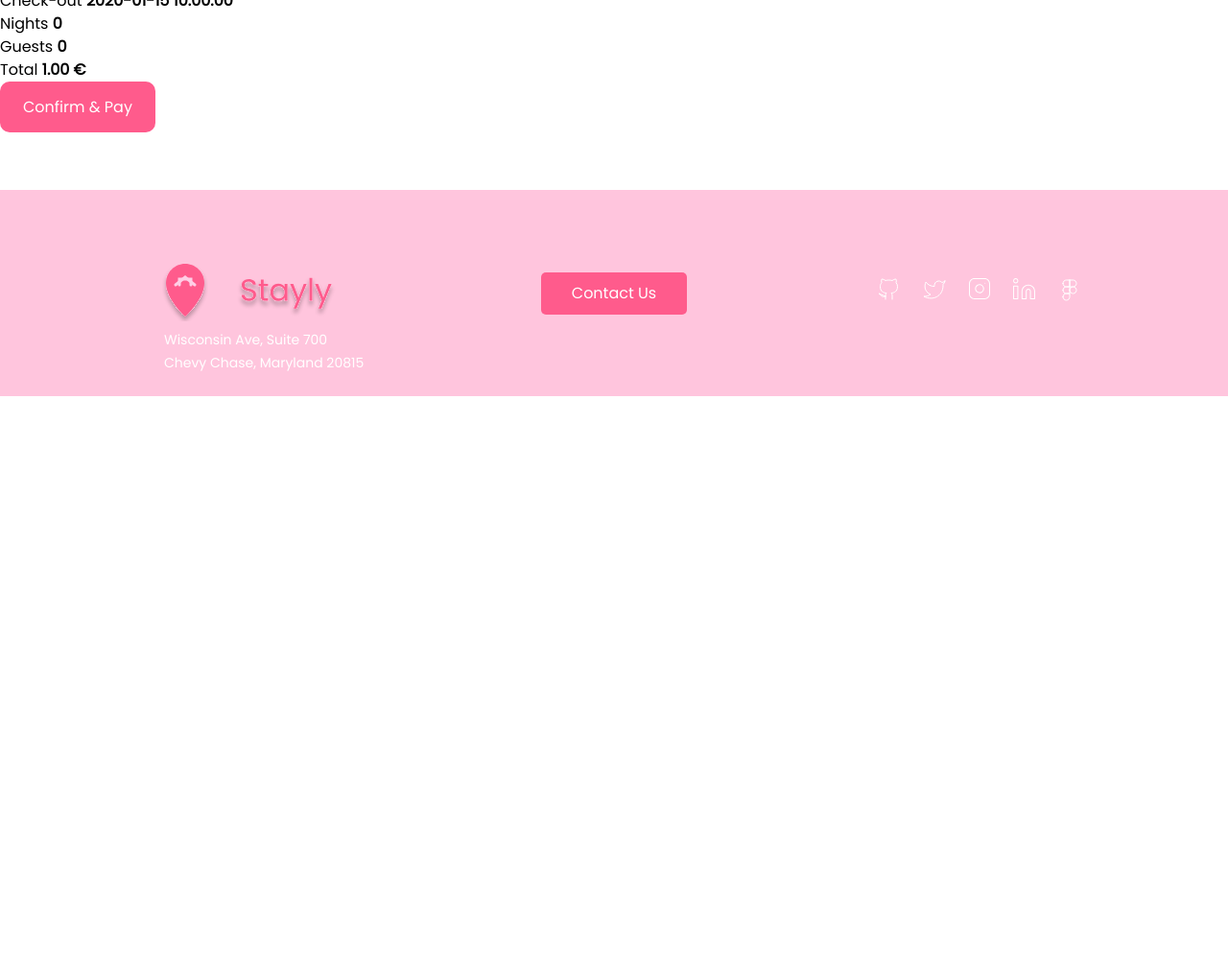
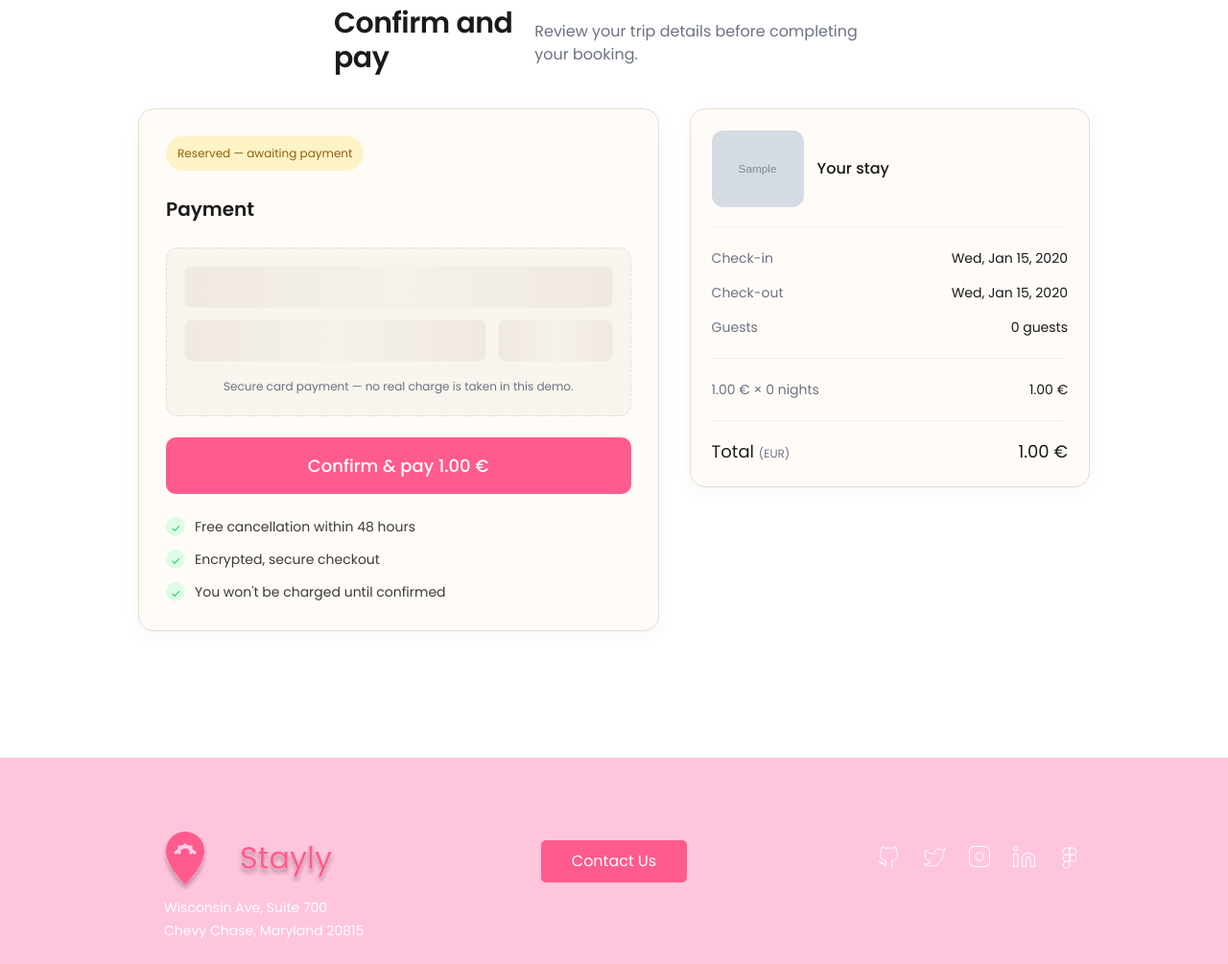
Before and after one commit to nacho-castelao/Stayly, a PHP site: the page made by views/payment/show.php in a window 1280 px wide. Shown: the part 231-1236 px from the top of the page at 96% size. Before the commit the page ends 644 px from the top, so only its background shows below. Run offline with PHP 8.4, Linux system fonts and the light colour scheme; tables that the repository leaves empty or names only in its code hold one stand-in row (values such as "Sample post"); the template is opened without the code that fills it: most values are stand-ins (such as "Sample title", 1, 10 or a date in 2020); grey boxes marked "Sample" are stand-in pictures; some libraries are stand-ins or nearby versions.

Commit message:
feat: redesign payment page as a two-column checkout
Enrich PaymentController::show to load the booked property and its
cover image, then rebuild views/payment/show.php into a checkout with
a payment panel and a sticky trip/price summary card. Add payment.css
using the existing design tokens.

Co-Authored-By: Claude Opus 4.8 <noreply@anthropic.com>

```diff
--- /dev/null
+++ b/assets/css/payment.css
@@ -0,0 +1,289 @@
+/* Payment / checkout page (views/payment/show.php).
+   Uses the design tokens defined in style.css (:root). */
+
+.checkout {
+  max-width: 1040px;
+  margin: 0 auto;
+  padding: 32px 24px 72px;
+  font-family: var(--font-family);
+  color: var(--text-primary);
+}
+
+.checkout__back {
+  display: inline-flex;
+  align-items: center;
+  gap: 8px;
+  font-size: var(--font-size-body-small);
+  color: var(--text-tertiary);
+  text-decoration: none;
+  margin-bottom: 20px;
+  transition: color 0.15s;
+}
+
+.checkout__back:hover {
+  color: var(--primary-500);
+}
+
+.checkout__head {
+  margin-bottom: 28px;
+}
+
+.checkout__head h1 {
+  font-family: "Poppins-SemiBold", var(--font-family);
+  font-size: 30px;
+  line-height: 1.2;
+  letter-spacing: var(--letter-spacing-h1);
+  margin: 0 0 6px;
+}
+
+.checkout__sub {
+  margin: 0;
+  color: var(--text-tertiary);
+  font-size: var(--font-size-body);
+}
+
+.checkout__grid {
+  display: grid;
+  grid-template-columns: 1.3fr 1fr;
+  gap: 32px;
+  align-items: start;
+}
+
+/* ---------- Payment panel ---------- */
+
+.pay-card {
+  background: var(--bg-cards);
+  border: 1px solid var(--border-default);
+  border-radius: 16px;
+  padding: 28px;
+  box-shadow: 0 4px 20px rgba(26, 26, 26, 0.04);
+}
+
+.pay-card__status {
+  margin-bottom: 18px;
+}
+
+.pay-card__badge {
+  display: inline-flex;
+  align-items: center;
+  gap: 6px;
+  background: var(--warning-subtle);
+  color: #92600a;
+  font-size: var(--font-size-caption);
+  font-weight: var(--font-weight-medium);
+  padding: 6px 12px;
+  border-radius: 999px;
+}
+
+.pay-card__title {
+  font-family: "Poppins-SemiBold", var(--font-family);
+  font-size: 20px;
+  margin: 0 0 18px;
+}
+
+/* Faux payment element standing in for a real provider's iframe */
+.pay-card__placeholder {
+  border: 1px dashed var(--border-default);
+  border-radius: 12px;
+  padding: 18px;
+  background: var(--bg-hover);
+  margin-bottom: 22px;
+}
+
+.pay-field {
+  height: 44px;
+  border-radius: 8px;
+  background: linear-gradient(90deg, #efe9e1 0%, #f6f1ea 50%, #efe9e1 100%);
+  border: 1px solid var(--border-subtle);
+}
+
+.pay-field--lg {
+  margin-bottom: 12px;
+}
+
+.pay-field-row {
+  display: flex;
+  gap: 12px;
+}
+
+.pay-field-row .pay-field {
+  flex: 1;
+}
+
+.pay-field--sm {
+  max-width: 120px;
+}
+
+.pay-card__note {
+  margin: 14px 0 0;
+  font-size: var(--font-size-caption);
+  color: var(--text-tertiary);
+  text-align: center;
+}
+
+.pay-card__form {
+  margin: 0;
+}
+
+.pay-card__submit {
+  width: 100%;
+  font-family: "Poppins-Medium", var(--font-family);
+  font-size: var(--font-size-body-large);
+  padding: 16px 24px;
+}
+
+.pay-card__trust {
+  list-style: none;
+  margin: 22px 0 0;
+  padding: 0;
+  display: grid;
+  gap: 10px;
+}
+
+.pay-card__trust li {
+  display: flex;
+  align-items: center;
+  gap: 10px;
+  font-size: var(--font-size-body-small);
+  color: var(--text-secondary);
+}
+
+.pay-card__tick {
+  display: inline-grid;
+  place-items: center;
+  width: 20px;
+  height: 20px;
+  flex-shrink: 0;
+  border-radius: 50%;
+  background: var(--success-subtle);
+  color: var(--success-primary);
+  font-size: 12px;
+}
+
+/* ---------- Summary card ---------- */
+
+.checkout__aside {
+  position: sticky;
+  top: 24px;
+}
+
+.summary-card {
+  background: var(--bg-cards);
+  border: 1px solid var(--border-default);
+  border-radius: 16px;
+  padding: 22px;
+  box-shadow: 0 4px 20px rgba(26, 26, 26, 0.04);
+}
+
+.summary-card__property {
+  display: flex;
+  gap: 14px;
+  align-items: center;
+}
+
+.summary-card__img {
+  width: 96px;
+  height: 80px;
+  object-fit: cover;
+  border-radius: 12px;
+  flex-shrink: 0;
+}
+
+.summary-card__img--ph {
+  background: var(--bg-section);
+}
+
+.summary-card__property-info {
+  display: flex;
+  flex-direction: column;
+  gap: 4px;
+  min-width: 0;
+}
+
+.summary-card__name {
+  font-family: "Poppins-Medium", var(--font-family);
+  font-size: var(--font-size-body);
+  line-height: 1.3;
+}
+
+.summary-card__location {
+  font-size: var(--font-size-body-small);
+  color: var(--text-tertiary);
+}
+
+.summary-card__divider {
+  height: 1px;
+  background: var(--border-subtle);
+  margin: 20px 0;
+}
+
+.summary-card__trip,
+.summary-card__price {
+  margin: 0;
+  display: grid;
+  gap: 12px;
+}
+
+.summary-card__row {
+  display: flex;
+  justify-content: space-between;
+  align-items: baseline;
+  gap: 16px;
+}
+
+.summary-card__row dt {
+  color: var(--text-tertiary);
+  font-size: var(--font-size-body-small);
+}
+
+.summary-card__row dd {
+  margin: 0;
+  font-size: var(--font-size-body-small);
+  color: var(--text-primary);
+  text-align: right;
+  font-weight: var(--font-weight-medium);
+}
+
+.summary-card__total {
+  display: flex;
+  justify-content: space-between;
+  align-items: baseline;
+  font-family: "Poppins-SemiBold", var(--font-family);
+  font-size: var(--font-size-body-large);
+}
+
+.summary-card__total small {
+  color: var(--text-tertiary);
+  font-weight: var(--font-weight-regular);
+  font-size: var(--font-size-caption);
+}
+
+/* ---------- Responsive ---------- */
+
+@media (max-width: 880px) {
+  .checkout__grid {
+    grid-template-columns: 1fr;
+    gap: 24px;
+  }
+
+  /* Put the price summary first on narrow screens */
+  .checkout__aside {
+    position: static;
+    order: -1;
+  }
+}
+
+@media (max-width: 480px) {
+  .checkout {
+    padding: 24px 16px 56px;
+  }
+
+  .checkout__head h1 {
+    font-size: 24px;
+  }
+
+  .pay-card,
+  .summary-card {
+    padding: 20px 18px;
+  }
+}
--- a/views/payment/show.php
+++ b/views/payment/show.php
@@ -1,26 +1,122 @@
 <?php
 // Rendered by PaymentController::show() between the layout header and footer.
-// $booking is the awaiting_payment row owned by the current user.
+// $booking  — the awaiting_payment row owned by the current user.
+// $property — the booked property (may be []), $mainImage — cover image path|null.
 $nights = (int) (new DateTimeImmutable($booking['start_date']))
     ->diff(new DateTimeImmutable($booking['end_date']))->days;
+
+$total       = (float) $booking['total_price'];
+$perNight    = $nights > 0 ? $total / $nights : $total;
+$title       = $property['title'] ?? 'Your stay';
+$city        = $property['city'] ?? null;
+$guests      = (int) $booking['guests'];
+
+$fmtDate = static fn(string $iso): string =>
+    (new DateTimeImmutable($iso))->format('D, M j, Y');
 ?>
-<section class="payment-summary">
-    <h1>Confirm and pay</h1>
+<link rel="stylesheet" href="<?= DEFAULT_URL ?>assets/css/payment.css">
 
-    <ul class="payment-details">
-        <li><span>Check-in</span> <strong><?= htmlspecialchars($booking['start_date']) ?></strong></li>
-        <li><span>Check-out</span> <strong><?= htmlspecialchars($booking['end_date']) ?></strong></li>
-        <li><span>Nights</span> <strong><?= $nights ?></strong></li>
-        <li><span>Guests</span> <strong><?= (int) $booking['guests'] ?></strong></li>
-        <li><span>Total</span> <strong><?= number_format((float) $booking['total_price'], 2) ?> €</strong></li>
-    </ul>
+<section class="checkout">
+    <a class="checkout__back" href="<?= DEFAULT_URL ?>public/Property/showOne?id=<?= (int) $booking['property_id'] ?>">
+        <span aria-hidden="true">&larr;</span> Back to listing
+    </a>
 
-    <!-- Stub checkout: a real provider (Stripe/Redsys) would render its
-         payment element here. Submitting confirms the booking server-side. -->
-    <form action="<?= DEFAULT_URL ?>public/Payment/process" method="post" class="payment-form">
-        <input type="hidden" name="booking_id" value="<?= (int) $booking['id'] ?>">
-        <button type="submit" class="reserve-btn">Confirm &amp; Pay</button>
-    </form>
+    <header class="checkout__head">
+        <h1>Confirm and pay</h1>
+        <p class="checkout__sub">Review your trip details before completing your booking.</p>
+    </header>
+
+    <div class="checkout__grid">
+        <!-- LEFT: payment panel (stub checkout) -->
+        <div class="checkout__main">
+            <div class="pay-card">
+                <div class="pay-card__status">
+                    <span class="pay-card__badge">Reserved &mdash; awaiting payment</span>
+                </div>
+
+                <h2 class="pay-card__title">Payment</h2>
+
+                <!-- Stub checkout: a real provider (Stripe/Redsys) would mount its
+                     payment element in place of this notice. -->
+                <div class="pay-card__placeholder" aria-hidden="true">
+                    <div class="pay-field pay-field--lg"></div>
+                    <div class="pay-field-row">
+                        <div class="pay-field"></div>
+                        <div class="pay-field pay-field--sm"></div>
+                    </div>
+                    <p class="pay-card__note">Secure card payment — no real charge is taken in this demo.</p>
+                </div>
+
+                <form action="<?= DEFAULT_URL ?>public/Payment/process" method="post" class="pay-card__form">
+                    <input type="hidden" name="booking_id" value="<?= (int) $booking['id'] ?>">
+                    <button type="submit" class="reserve-btn pay-card__submit">
+                        Confirm &amp; pay <?= number_format($total, 2) ?> &euro;
+                    </button>
+                </form>
+
+                <ul class="pay-card__trust">
+                    <li><span class="pay-card__tick">&#10003;</span> Free cancellation within 48 hours</li>
+                    <li><span class="pay-card__tick">&#10003;</span> Encrypted, secure checkout</li>
+                    <li><span class="pay-card__tick">&#10003;</span> You won't be charged until confirmed</li>
+                </ul>
+            </div>
+        </div>
+
+        <!-- RIGHT: trip / price summary -->
+        <aside class="checkout__aside">
+            <div class="summary-card">
+                <div class="summary-card__property">
+                    <?php if ($mainImage): ?>
+                        <img class="summary-card__img"
+                             src="<?= DEFAULT_URL ?>assets/<?= htmlspecialchars($mainImage) ?>"
+                             alt="<?= htmlspecialchars($title) ?>">
+                    <?php else: ?>
+                        <div class="summary-card__img summary-card__img--ph" aria-hidden="true"></div>
+                    <?php endif; ?>
+
+                    <div class="summary-card__property-info">
+                        <span class="summary-card__name"><?= htmlspecialchars($title) ?></span>
+                        <?php if ($city): ?>
+                            <span class="summary-card__location"><?= htmlspecialchars($city) ?></span>
+                        <?php endif; ?>
+                    </div>
+                </div>
+
+                <div class="summary-card__divider"></div>
+
+                <dl class="summary-card__trip">
+                    <div class="summary-card__row">
+                        <dt>Check-in</dt>
+                        <dd><?= htmlspecialchars($fmtDate($booking['start_date'])) ?></dd>
+                    </div>
+                    <div class="summary-card__row">
+                        <dt>Check-out</dt>
+                        <dd><?= htmlspecialchars($fmtDate($booking['end_date'])) ?></dd>
+                    </div>
+                    <div class="summary-card__row">
+                        <dt>Guests</dt>
+                        <dd><?= $guests ?> <?= $guests === 1 ? 'guest' : 'guests' ?></dd>
+                    </div>
+                </dl>
+
+                <div class="summary-card__divider"></div>
+
+                <dl class="summary-card__price">
+                    <div class="summary-card__row">
+                        <dt><?= number_format($perNight, 2) ?> &euro; &times; <?= $nights ?> <?= $nights === 1 ? 'night' : 'nights' ?></dt>
+                        <dd><?= number_format($total, 2) ?> &euro;</dd>
+                    </div>
+                </dl>
+
+                <div class="summary-card__divider"></div>
+
+                <div class="summary-card__total">
+                    <span>Total <small>(EUR)</small></span>
+                    <span><?= number_format($total, 2) ?> &euro;</span>
+                </div>
+            </div>
+        </aside>
+    </div>
 </section>
 
 <div id="toast-container"></div>
```
Also changed, not shown: controllers/PaymentController.php (+17 -0 lines).
